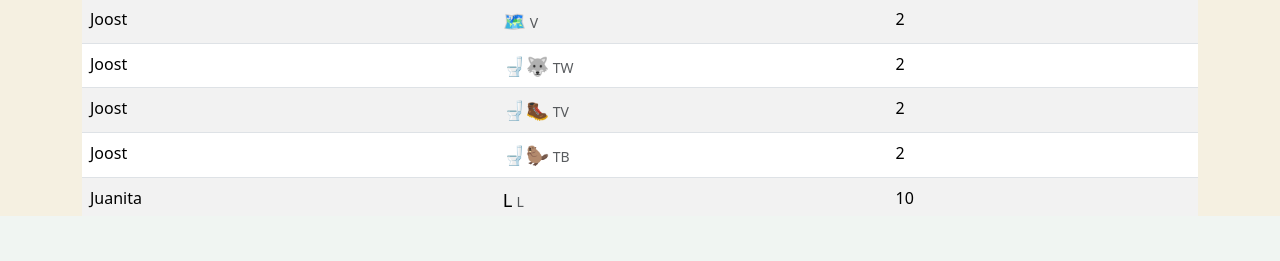
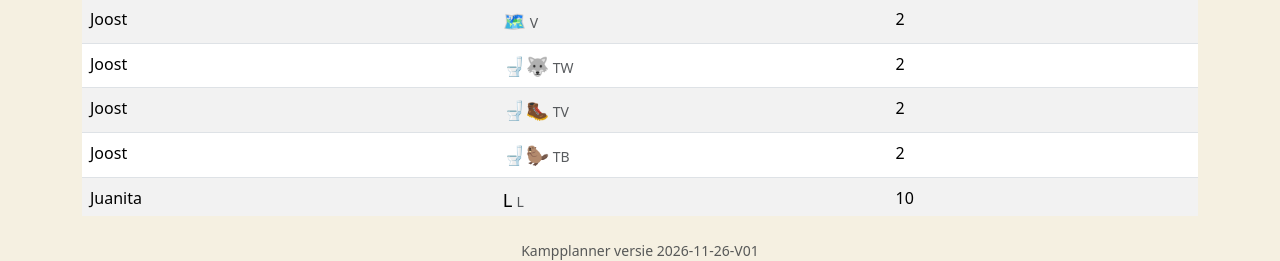
Before and after one commit to explorers567-tech/Kampplanner, a Flask app: page / in a window 1280 px wide. Shown: the part 2398-2659 px from the top of the page. Before the commit the page ends 2614 px from the top, so only its background shows below. Run offline with Flask 3, Linux system fonts and the light colour scheme; a user stored in the database is signed in; data comes from the database, SQL or seed files in the repository.

Commit message:
Versiecontrole

```diff
--- a/app.py
+++ b/app.py
@@ -17,6 +17,7 @@ import db
 import excel_aanwezigheid
 import icons
 import planner
+APP_VERSIE = "2026-11-26-V01"
 
 app = Flask(__name__)
 
@@ -71,6 +72,9 @@ def is_admin():
 app.jinja_env.globals["csrf_token"] = csrf_token
 app.jinja_env.globals["is_admin"] = is_admin
 
+@app.context_processor
+def injectie():
+    return {"app_versie": APP_VERSIE}
 
 @app.before_request
 def controleer_csrf():
--- a/templates/base.html
+++ b/templates/base.html
@@ -106,4 +106,9 @@ table.kop-vast thead th {
     {% block inhoud %}{% endblock %}
   </main>
 </body>
+
+<footer class="text-center text-muted small mt-4">
+    Kampplanner versie {{ app_versie }}
+</footer>
+
 </html>
```
